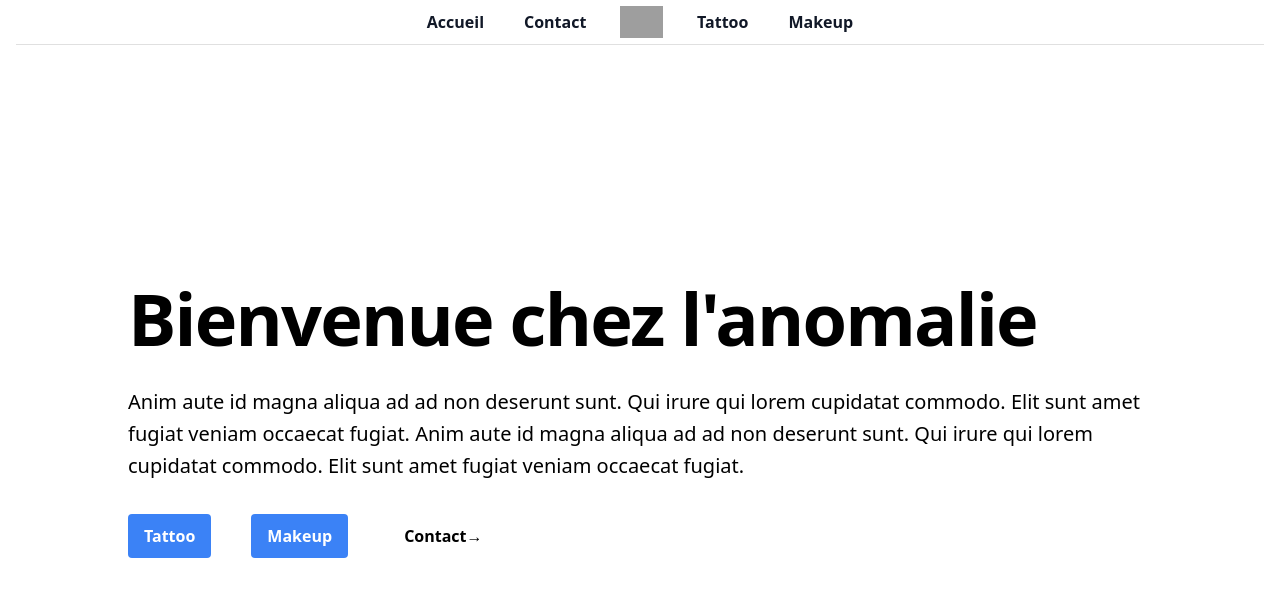
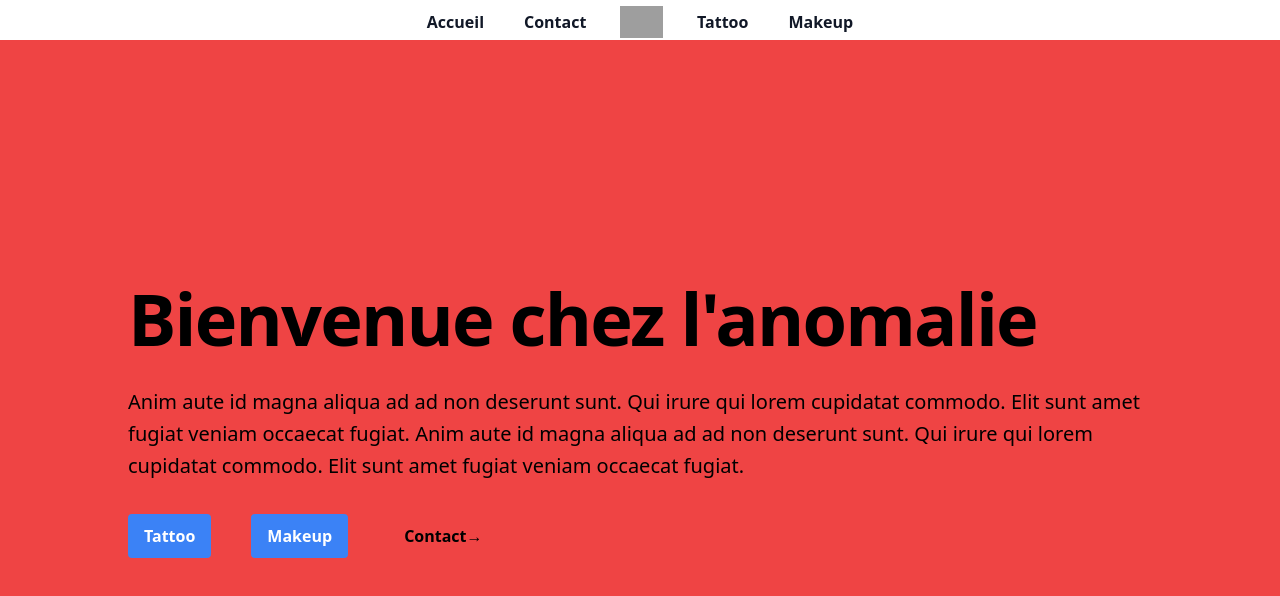
Before and after one commit to Hchautard/candice_portfolio_v2, a React (Create React App) app: page / in a window 1280 px wide. Shown: the top 596 px of the page. Built offline with nearby package versions, Linux system fonts and the light colour scheme; grey boxes are pictures that could not be loaded.

Commit message:
Create Animated Routes

```diff
--- a/src/App.js
+++ b/src/App.js
@@ -1,22 +1,14 @@
-import { BrowserRouter, Routes, Route } from "react-router-dom";
+import { BrowserRouter } from "react-router-dom";
 import './App.css';
 
-import Home from "./pages/Home";
-import Contact from "./pages/Contact";
-import Tattoo from "./pages/Tattoo";
-import Makeup from "./pages/Makeup";
 import Header from "./components/Header";
+import AnimatedRoutes from "./components/AnimatedRoutes";
 
 function App() {
   return (
     <BrowserRouter>
       <Header />
-      <Routes>
-          <Route path="/" element={<Home />} />
-          <Route path="tattoo" element={<Tattoo />} />
-          <Route path="contact" element={<Contact />} />
-          <Route path="makeup" element={<Makeup />} />
-      </Routes>
+      <AnimatedRoutes />
     </BrowserRouter>
   );
 }
--- /dev/null
+++ b/src/components/AnimatedRoutes.js
@@ -0,0 +1,25 @@
+import { Routes, Route, useLocation } from "react-router-dom";
+import Home from "../pages/Home";
+import Contact from "../pages/Contact";
+import Tattoo from "../pages/Tattoo";
+import Makeup from "../pages/Makeup";
+
+import { AnimatePresence } from "motion/react";
+
+function AnimatedRoutes() {
+
+  const location = useLocation();
+
+  return (
+    <AnimatePresence>
+        <Routes location={location} key={location.pathname}>
+            <Route path="/" element={<Home />} />
+            <Route path="tattoo" element={<Tattoo />} />
+            <Route path="contact" element={<Contact />} />
+            <Route path="makeup" element={<Makeup />} />
+        </Routes>
+    </AnimatePresence>
+  );
+}
+
+export default AnimatedRoutes;
--- a/src/pages/CardDistribution.js
+++ b/src/pages/CardDistribution.js
@@ -4,7 +4,7 @@ import { gsap } from "gsap";
 const CardDistribution = () => {
   const cardsRef = useRef([]);
   const containerRef = useRef(null);
-  const [cardsPerRow, setCardsPerRow] = useState(5); // Valeur par défaut
+  const [cardsPerRow, setCardsPerRow] = useState(5);
 
   useEffect(() => {
     // Met à jour le nombre de cartes par ligne selon la largeur du conteneur
--- a/src/pages/Home.js
+++ b/src/pages/Home.js
@@ -1,9 +1,14 @@
-import Button from "../components/Button"
 import "../styles/Home.css"
+import { motion } from "framer-motion";
 
 function Home() {
   return (
-    <div className="Home">
+    <motion.div
+      className="Home bg-red-500"
+      initial={{ width: 0 }}
+      animate={{ width: "100%" }}
+      exit={{ x: window.innerWidth }}
+    >
       {/* <img src="https://images.unsplash.com/photo-1521308452854-e037c0062a1e?q=80&w=1933&auto=format&fit=crop&ixlib=rb-4.0.3&ixid=M3wxMjA3fDB8MHxwaG90by1wYWdlfHx8fGVufDB8fHx8fA%3D%3D" alt="" class="absolute inset-0 -z-10 size-full object-cover object-right md:object-center"></img> */}
 
       <div className="mx-auto mx-20">
@@ -31,7 +36,7 @@ function Home() {
 
 
 
-    </div>
+    </motion.div>
   );
 }
 
```
